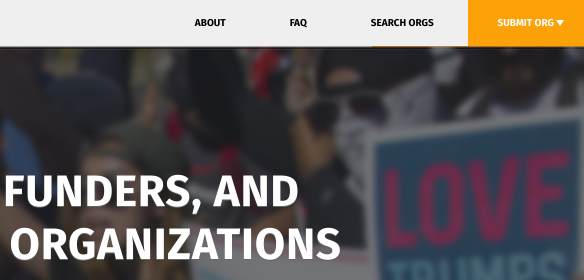
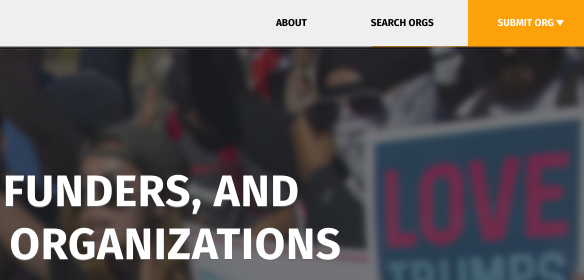
Before and after one commit to mojowen/progressivemovementlandscape.org, a website: page index.html in a window 1280 px wide. Shown: the top 280 px of the page, 696-1280 px from the left. Drawn offline with Linux system fonts and the light colour scheme; a script that the page names is missing.

Commit message:
Update index.html

```diff
--- a/index.html
+++ b/index.html
@@ -29,7 +29,6 @@
       </div>
       <div class="six columns" style="text-align: right">
         <a href="/#about">About</a>
-        <a href="/faq">FAQ</a>
         <a href="/#search">Search Orgs</a>
         <a class="yellow down_arrow" href="/#submit">Submit Org </a>
       </div>
```
